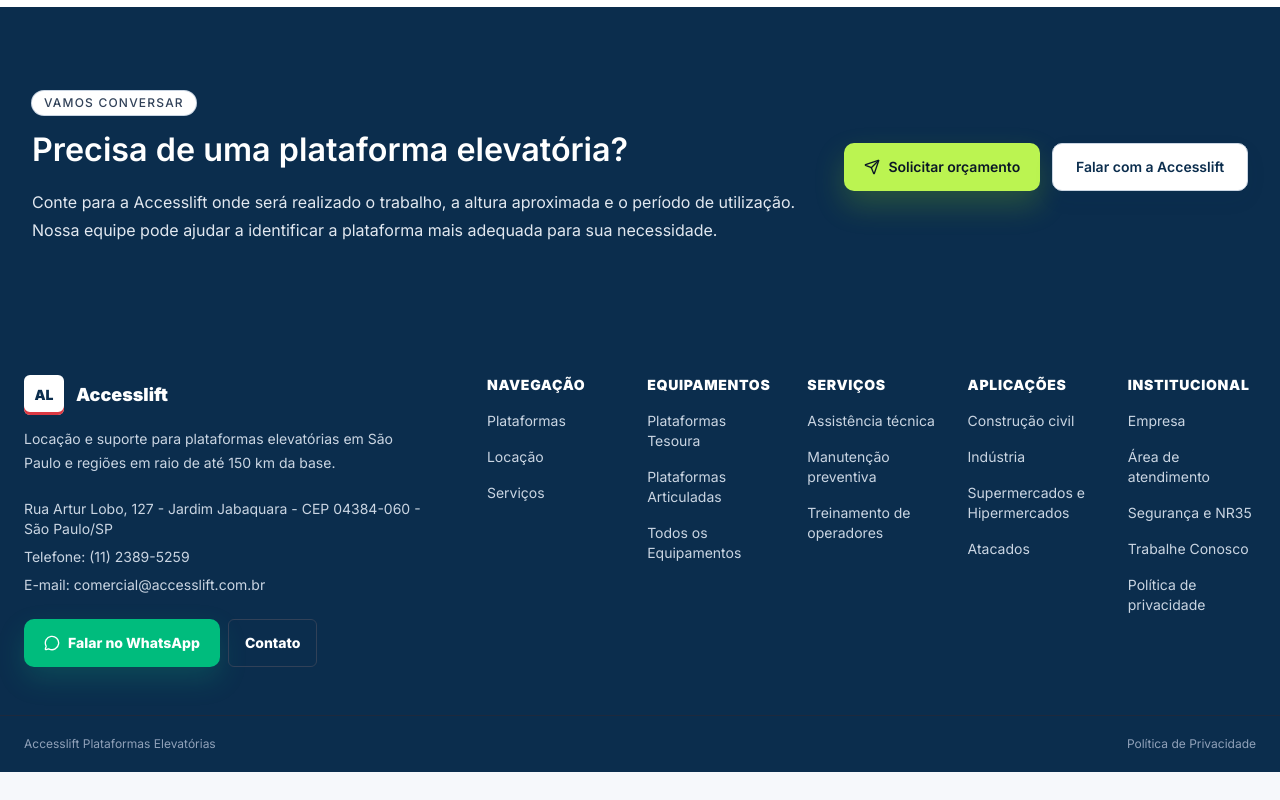
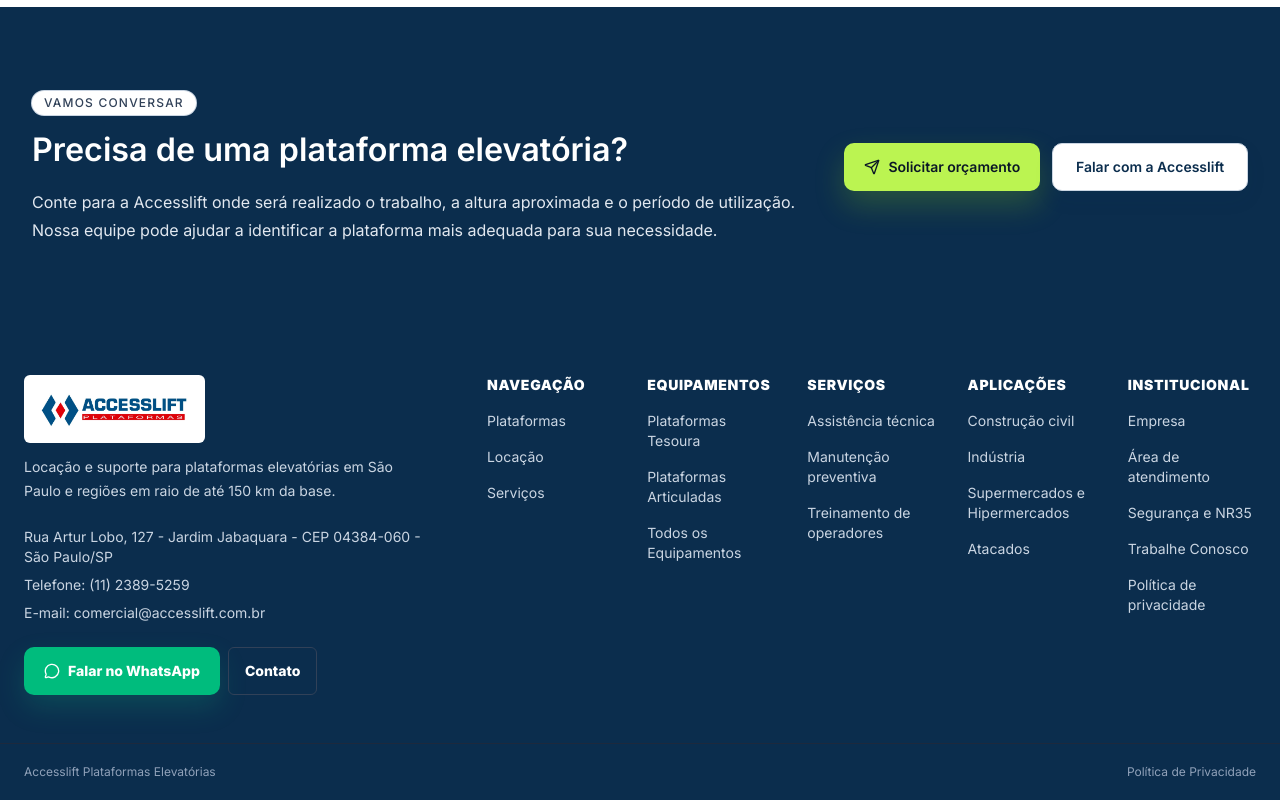
Before and after one commit to creation-comunicacao/accesslift, a React (Vite) app: page / in a window 1280 px wide. Shown: the part 7186-7986 px from the top of the page. Before the commit the page ends 7958 px from the top, so only its background shows below. Built offline with nearby package versions, Linux system fonts and the light colour scheme.

Commit message:
feat(doc2) att v2 accesslift alterando estilo visual do projeto com logo e header e footer

```diff
--- a/src/accesslift/components/layout/Footer.tsx
+++ b/src/accesslift/components/layout/Footer.tsx
@@ -54,12 +54,25 @@
     <footer className="border-t border-[#0b2d4d] bg-[#0b2d4d] text-white">
       <div className="mx-auto grid max-w-7xl gap-10 px-4 py-12 md:px-6 lg:grid-cols-[1.1fr_2fr]">
         <div data-reveal="fade-right" className="space-y-6">
-          <div className="mb-3 flex items-center gap-3">
-            <span className="flex h-10 w-10 items-center justify-center rounded-md bg-white text-sm font-black text-[#0b2d4d] shadow-[inset_0_-3px_0_rgba(216,36,47,0.90)]">
-              AL
-            </span>
-            <span className="text-lg font-black">Accesslift</span>
-          </div>
+          <a
+            href="/"
+            className="mb-3 inline-flex rounded-md bg-white px-4 py-3"
+            aria-label="Accesslift Plataformas"
+            onClick={(event) => {
+              event.preventDefault();
+              navigateTo("/");
+            }}
+          >
+            <img
+              src="/images/accesslift/marca/logo-accesslift-plataformas.jpg"
+              alt="Accesslift Plataformas"
+              width={1082}
+              height={319}
+              className="h-11 w-auto max-w-[15rem] object-contain"
+              loading="lazy"
+              decoding="async"
+            />
+          </a>
           <p className="max-w-sm text-sm leading-6 text-slate-300">
             Locação e suporte para plataformas elevatórias em São Paulo e regiões em raio de até 150 km da base.
           </p>
```
